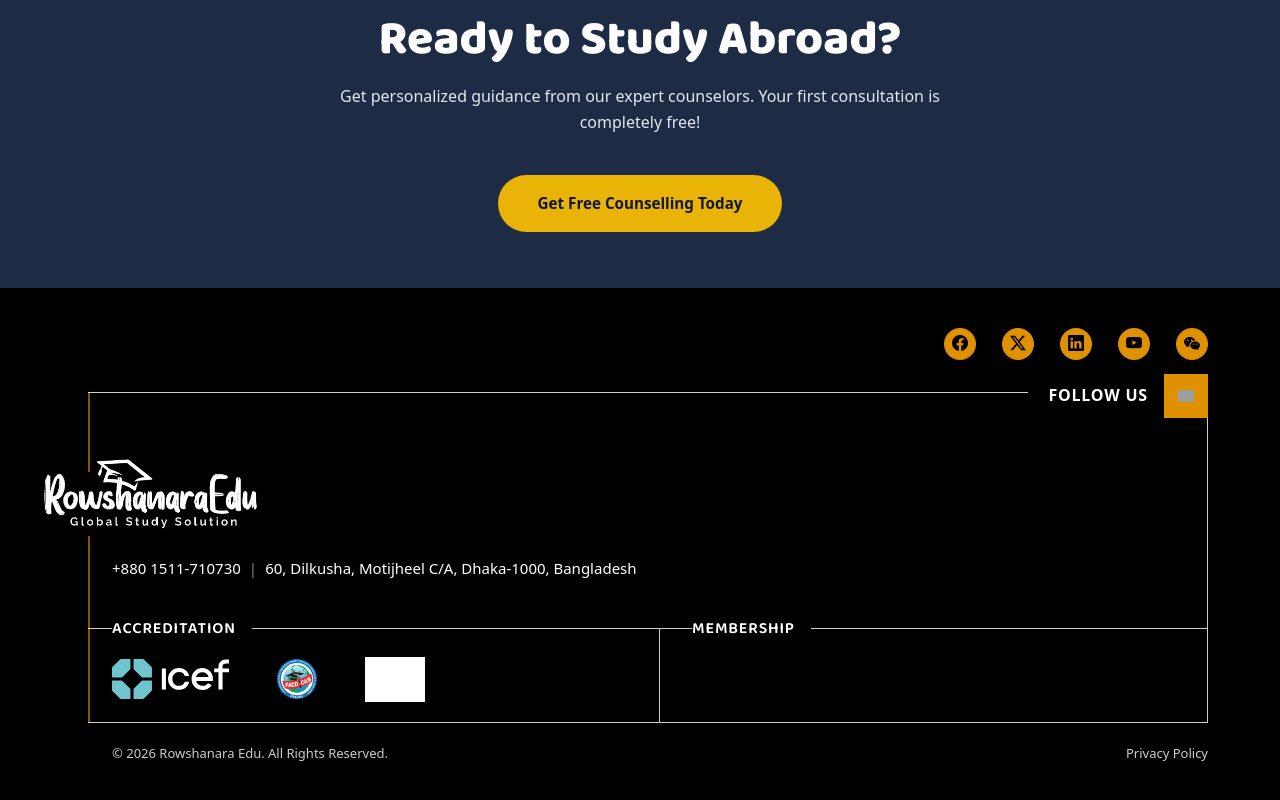
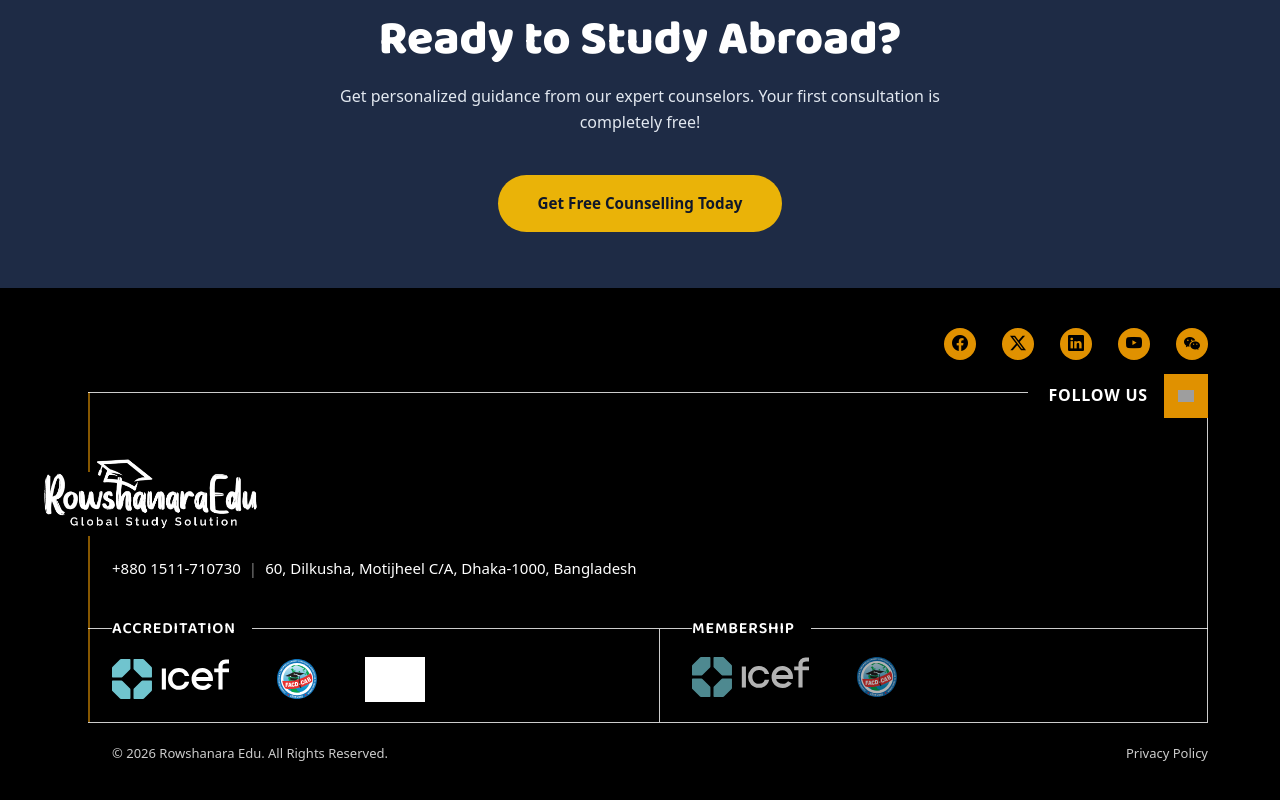
Before and after one commit to princeshiamofficial/Rowshanara-Edu, a Next.js app: page / in a window 1280 px wide. Shown: the part 3084-3884 px from the top of the page. Built offline with nearby package versions, Linux system fonts and the light colour scheme; grey boxes are pictures that could not be loaded.

Commit message:
feat: add demo logos to membership box in footer

```diff
--- a/src/components/Footer.tsx
+++ b/src/components/Footer.tsx
@@ -233,6 +233,13 @@ const Footer = () => {
                     textTransform: 'uppercase',
                     margin: 0
                   }}>Membership</h4>
+                  <div className="footer-partners-container" style={{ display: 'flex', gap: '3rem', alignItems: 'center', flexWrap: 'wrap', paddingTop: '0.5rem' }}>
+                    {/* Demo Logos */}
+                    {/* eslint-disable-next-line @next/next/no-img-element */}
+                    <a href="#"><img src="/icef_logo.svg" alt="Demo Logo 1" style={{ height: '40px', width: 'auto', opacity: 0.7 }} /></a>
+                    {/* eslint-disable-next-line @next/next/no-img-element */}
+                    <a href="#"><img src="/facdcab_logo.svg" alt="Demo Logo 2" style={{ height: '40px', width: 'auto', opacity: 0.7 }} /></a>
+                  </div>
                 </div>
               </div>
 
```
